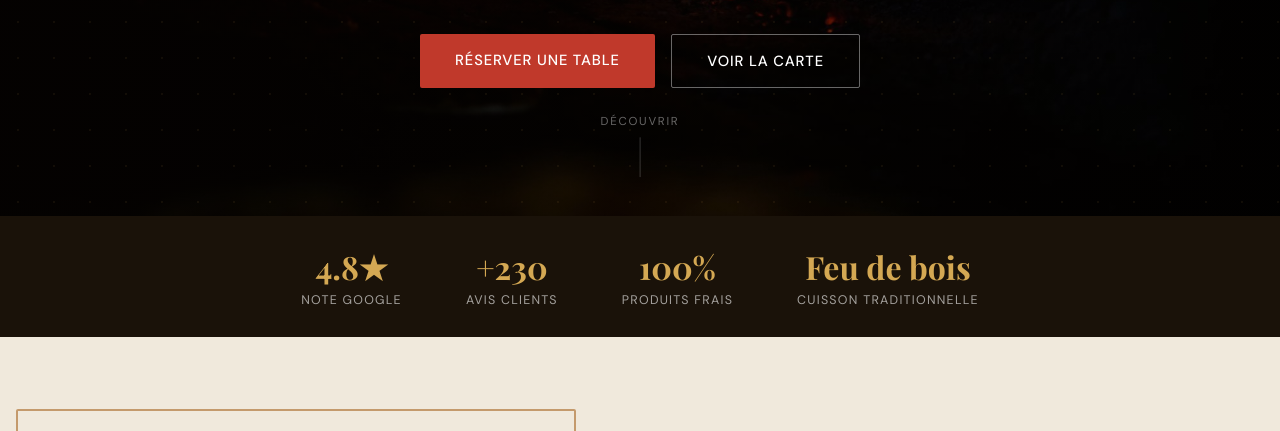
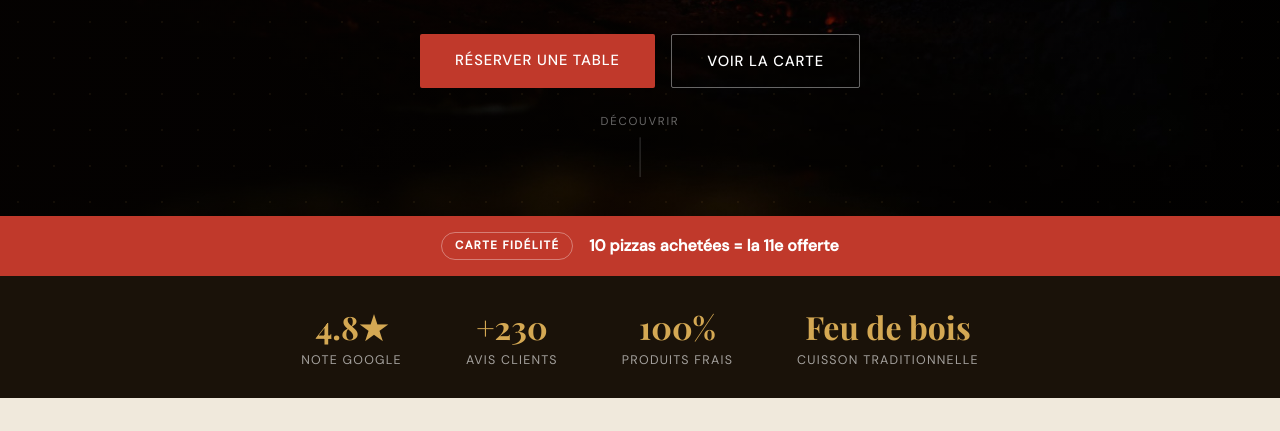
Before and after one commit to zwapox/dmshare, a plain HTML site: page index.html in a window 1280 px wide. Shown: the part 608-1039 px from the top of the page. Drawn offline with nearby package versions, Linux system fonts and the light colour scheme; a web font is replaced by a local one.

Commit message:
Add loyalty strip for 11th pizza offer

```diff
--- a/css/style.css
+++ b/css/style.css
@@ -304,6 +304,41 @@ nav.scrolled {
   width: 1px;
   height: 40px;
   background: rgba(255, 255, 255, 0.2);
+}
+
+/* ========================================
+   LOYALTY
+   ======================================== */
+.loyalty-strip {
+  background: var(--rouge);
+  color: white;
+  padding: 1rem 1.5rem;
+}
+
+.loyalty-strip-inner {
+  display: flex;
+  align-items: center;
+  justify-content: center;
+  gap: 1rem;
+  flex-wrap: wrap;
+  text-align: center;
+}
+
+.loyalty-label {
+  display: inline-block;
+  padding: 0.35rem 0.8rem;
+  border: 1px solid rgba(255, 255, 255, 0.35);
+  border-radius: 999px;
+  font-size: 0.72rem;
+  font-weight: 600;
+  letter-spacing: 0.12em;
+  text-transform: uppercase;
+}
+
+.loyalty-strip p {
+  margin: 0;
+  font-size: 1rem;
+  color: white;
 }
 
 /* ========================================
--- a/index.html
+++ b/index.html
@@ -104,6 +104,13 @@
     </div>
   </div>
   <div class="hero-scroll">Découvrir</div>
+</section>
+
+<section class="loyalty-strip">
+  <div class="container loyalty-strip-inner">
+    <span class="loyalty-label">Carte fidélité</span>
+    <p><strong>10 pizzas achetées = la 11e offerte</strong></p>
+  </div>
 </section>
 
 <div class="stats-strip">
```
